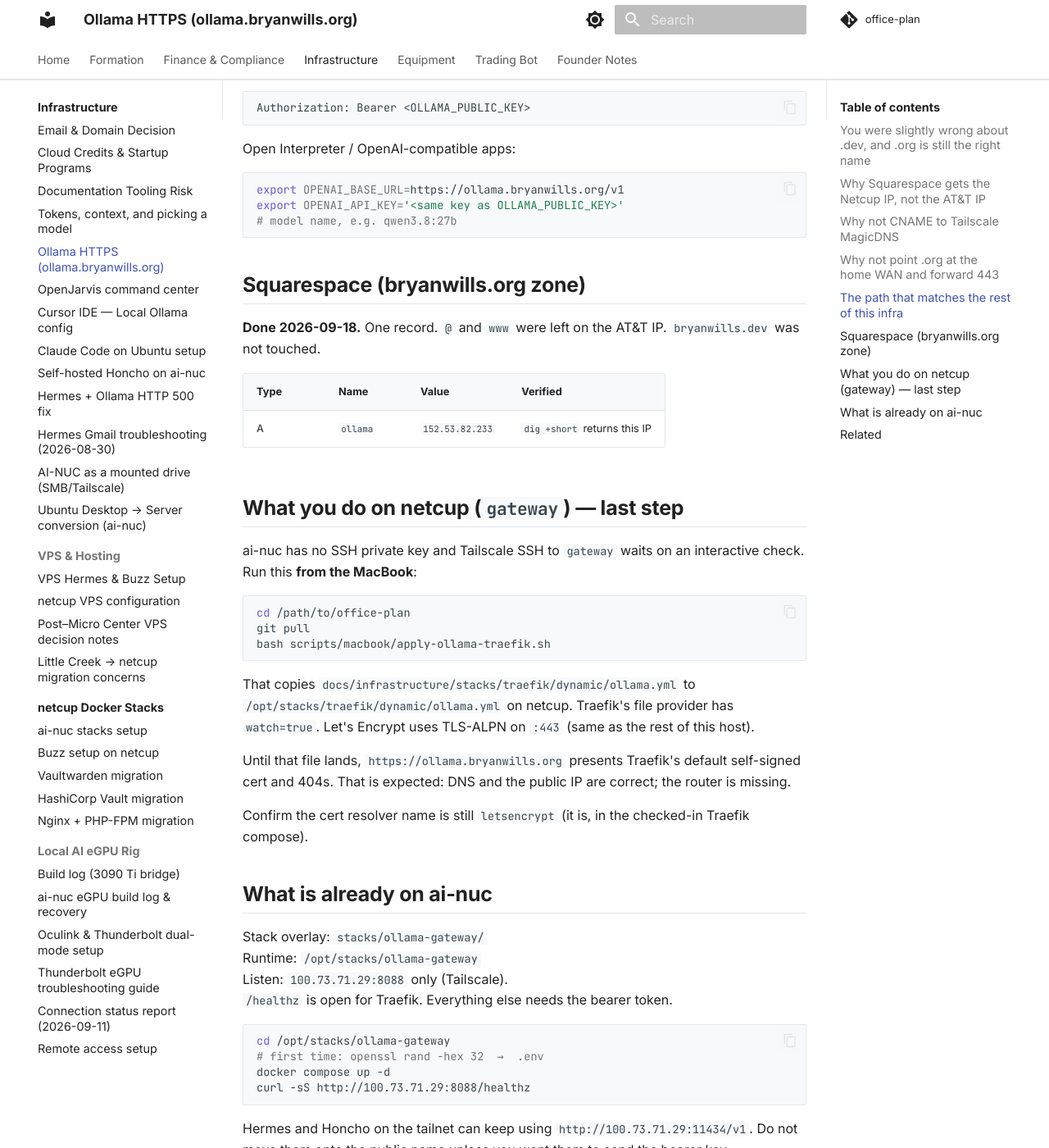
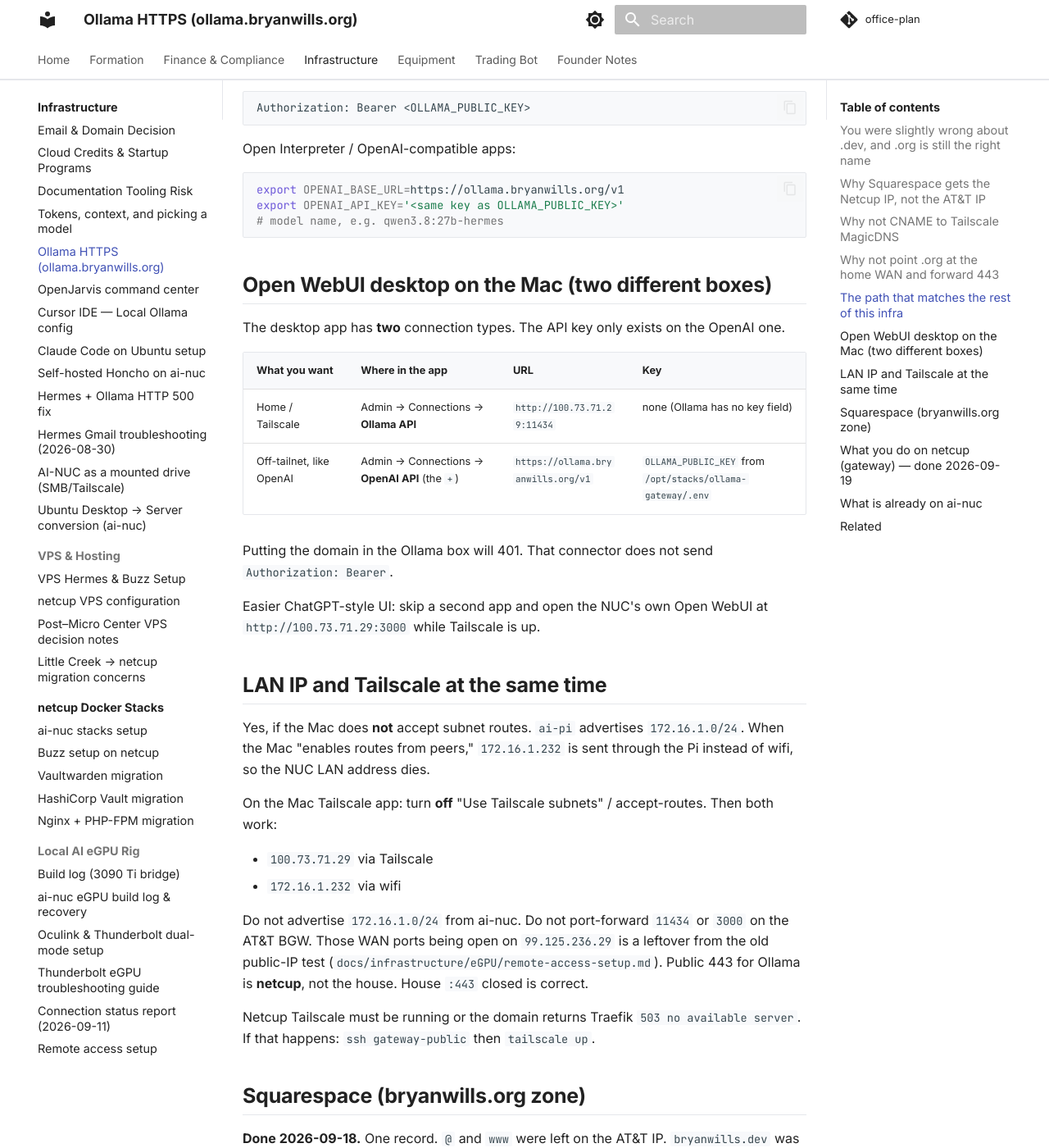
Before and after one commit to bryanwills/office-plan, an MkDocs documentation site: the page built from docs/infrastructure/ollama-public-https.md, in a window 1280 px wide and 1400 px high, scrolled down 2954 px. Shown: the whole window at 82% size. Built offline with MkDocs 1.6.1 and Material for MkDocs 9.7.7, drawn with Linux system fonts in a browser that asks for light colours; comment, search, counter and statistics services are not loaded; some of the changed text lies outside the part shown.

Commit message:
docs: record NUC SSH, xrdp tunnel, and live Ollama HTTPS
Mark ollama.bryanwills.org as serving a real cert, and add the one-way gateway key plus the xrdp localhost forward.

Co-authored-by: Cursor <cursoragent@cursor.com>

````diff
--- a/docs/infrastructure/ollama-public-https.md
+++ b/docs/infrastructure/ollama-public-https.md
@@ -1,7 +1,7 @@
 # HTTPS name for Ollama: ollama.bryanwills.org
 
-**Status:** DNS live (`ollama.bryanwills.org` → `152.53.82.233`). NUC Caddy gateway healthy on Tailscale `:8088`. Public HTTPS is **not** finished: Traefik answers with `CN=TRAEFIK DEFAULT CERT` and HTTP 404 until `ollama.yml` is on netcup.
-**Date:** 2026-09-18
+**Status:** Live. `ollama.yml` is on netcup. Let's Encrypt `CN=ollama.bryanwills.org` (issuer YR1). `curl https://ollama.bryanwills.org/healthz` returns `ok`. Do not restart Traefik for this.
+**Date:** 2026-09-19
 
 ## You were slightly wrong about `.dev`, and `.org` is still the right name
 
@@ -107,8 +107,34 @@ Open Interpreter / OpenAI-compatible apps:
 ```bash
 export OPENAI_BASE_URL=https://ollama.bryanwills.org/v1
 export OPENAI_API_KEY='<same key as OLLAMA_PUBLIC_KEY>'
-# model name, e.g. qwen3.8:27b
+# model name, e.g. qwen3.8:27b-hermes
 ```
+
+## Open WebUI desktop on the Mac (two different boxes)
+
+The desktop app has **two** connection types. The API key only exists on the OpenAI one.
+
+| What you want | Where in the app | URL | Key |
+|---|---|---|---|
+| Home / Tailscale | Admin → Connections → **Ollama API** | `http://100.73.71.29:11434` | none (Ollama has no key field) |
+| Off-tailnet, like OpenAI | Admin → Connections → **OpenAI API** (the `+`) | `https://ollama.bryanwills.org/v1` | `OLLAMA_PUBLIC_KEY` from `/opt/stacks/ollama-gateway/.env` |
+
+Putting the domain in the Ollama box will 401. That connector does not send `Authorization: Bearer`.
+
+Easier ChatGPT-style UI: skip a second app and open the NUC's own Open WebUI at `http://100.73.71.29:3000` while Tailscale is up.
+
+## LAN IP and Tailscale at the same time
+
+Yes, if the Mac does **not** accept subnet routes. `ai-pi` advertises `172.16.1.0/24`. When the Mac "enables routes from peers," `172.16.1.232` is sent through the Pi instead of wifi, so the NUC LAN address dies.
+
+On the Mac Tailscale app: turn **off** "Use Tailscale subnets" / accept-routes. Then both work:
+
+- `100.73.71.29` via Tailscale
+- `172.16.1.232` via wifi
+
+Do not advertise `172.16.1.0/24` from ai-nuc. Do not port-forward `11434` or `3000` on the AT&T BGW. Those WAN ports being open on `99.125.236.29` is a leftover from the old public-IP test (`docs/infrastructure/eGPU/remote-access-setup.md`). Public 443 for Ollama is **netcup**, not the house. House `:443` closed is correct.
+
+Netcup Tailscale must be running or the domain returns Traefik `503 no available server`. If that happens: `ssh gateway-public` then `tailscale up`.
 
 ## Squarespace (bryanwills.org zone)
 
@@ -118,21 +144,13 @@ export OPENAI_API_KEY='<same key as OLLAMA_PUBLIC_KEY>'
 |---|---|---|---|
 | A | `ollama` | `152.53.82.233` | `dig +short` returns this IP |
 
-## What you do on netcup (`gateway`) — last step
+## What you do on netcup (`gateway`) — done 2026-09-19
 
-ai-nuc has no SSH private key and Tailscale SSH to `gateway` waits on an interactive check. Run this **from the MacBook**:
+`/opt/stacks/traefik/dynamic/ollama.yml` is on gateway. File provider `watch=true` picked it up. No Traefik restart.
 
-```bash
-cd /path/to/office-plan
-git pull
-bash scripts/macbook/apply-ollama-traefik.sh
-```
+NUC → gateway SSH now exists (`~/.ssh/id_ed25519_gateway`, comment `bryan@ai-nuc-to-gateway`). See [ai-nuc-to-gateway-ssh.md](ai-nuc-to-gateway-ssh.md).
 
-That copies `docs/infrastructure/stacks/traefik/dynamic/ollama.yml` to `/opt/stacks/traefik/dynamic/ollama.yml` on netcup. Traefik's file provider has `watch=true`. Let's Encrypt uses TLS-ALPN on `:443` (same as the rest of this host).
-
-Until that file lands, `https://ollama.bryanwills.org` presents Traefik's default self-signed cert and 404s. That is expected: DNS and the public IP are correct; the router is missing.
-
-Confirm the cert resolver name is still `letsencrypt` (it is, in the checked-in Traefik compose).
+A browser on `https://ollama.bryanwills.org/` is **not** a site. With no `Authorization: Bearer` header, Caddy returns plain `unauthorized` (401). That is correct. Only `/healthz` is open. Visiting the raw IP `https://152.53.82.233` still shows `CN=TRAEFIK DEFAULT CERT` (no SNI). Close any tab that saw yesterday's default cert and open a new one.
 
 ## What is already on ai-nuc
 
````
Also changed, not shown: docs/infrastructure/ai-nuc-remote-desktop.md (added, +77 -0 lines), docs/infrastructure/ai-nuc-to-gateway-ssh.md (added, +81 -0 lines), 1 other file.
